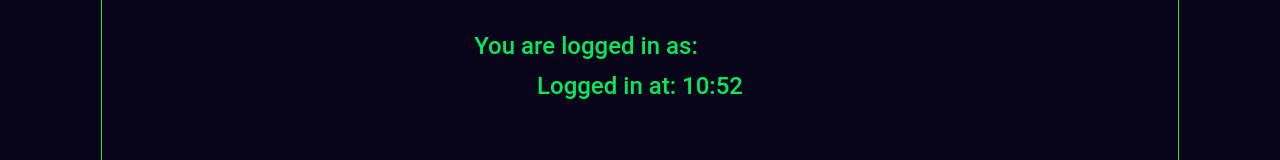
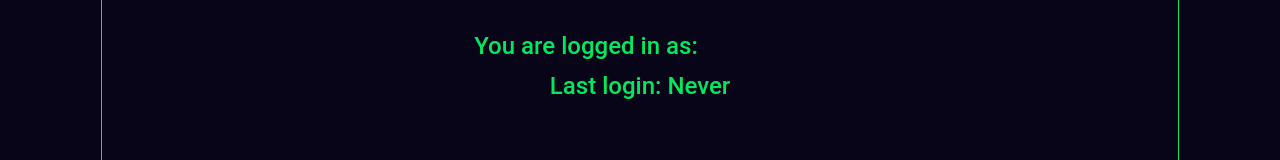
Before and after one commit to ggg6r34t/authentication-app, a React (Create React App) app in the folder client/: page /account in a window 1280 px wide. Shown: the part 336-496 px from the top of the page. Built offline with nearby package versions, Linux system fonts and the light colour scheme.

Commit message:
feat(user) Add last login feature

```diff
--- a/client/src/components/layouts/authentication/profile/Profile.tsx
+++ b/client/src/components/layouts/authentication/profile/Profile.tsx
@@ -126,7 +126,10 @@ function Profile() {
               </Stack>
             </Box>
             <Typography variant="h5" color="#01e95e" fontWeight="medium">
-              Logged in at: 10:52
+              Last login:{" "}
+              {userDetail?.lastLogin
+                ? userDetail?.lastLogin.toString()
+                : "Never"}
             </Typography>
           </Box>
         </Card>
--- a/client/src/type/types.ts
+++ b/client/src/type/types.ts
@@ -2,5 +2,6 @@ export type User = {
   _id: string;
   name: string;
   email: string;
+  lastLogin: Date;
   token: string;
 };
```
